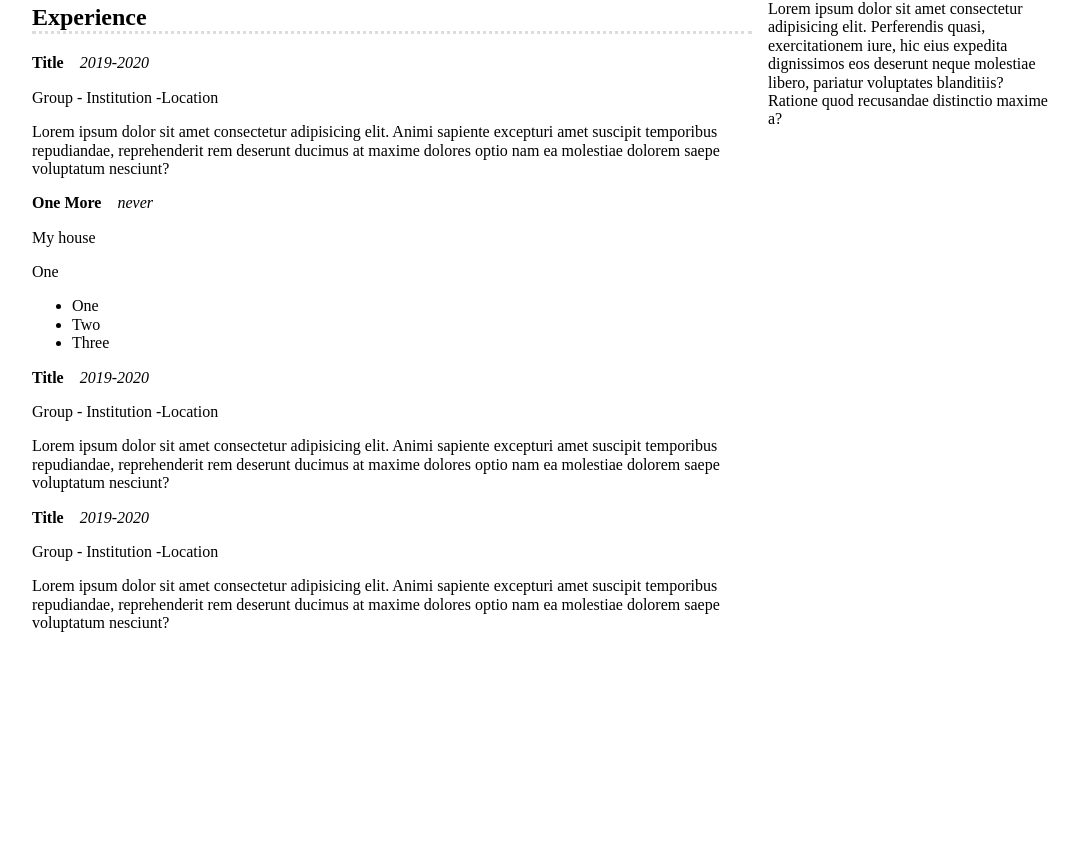
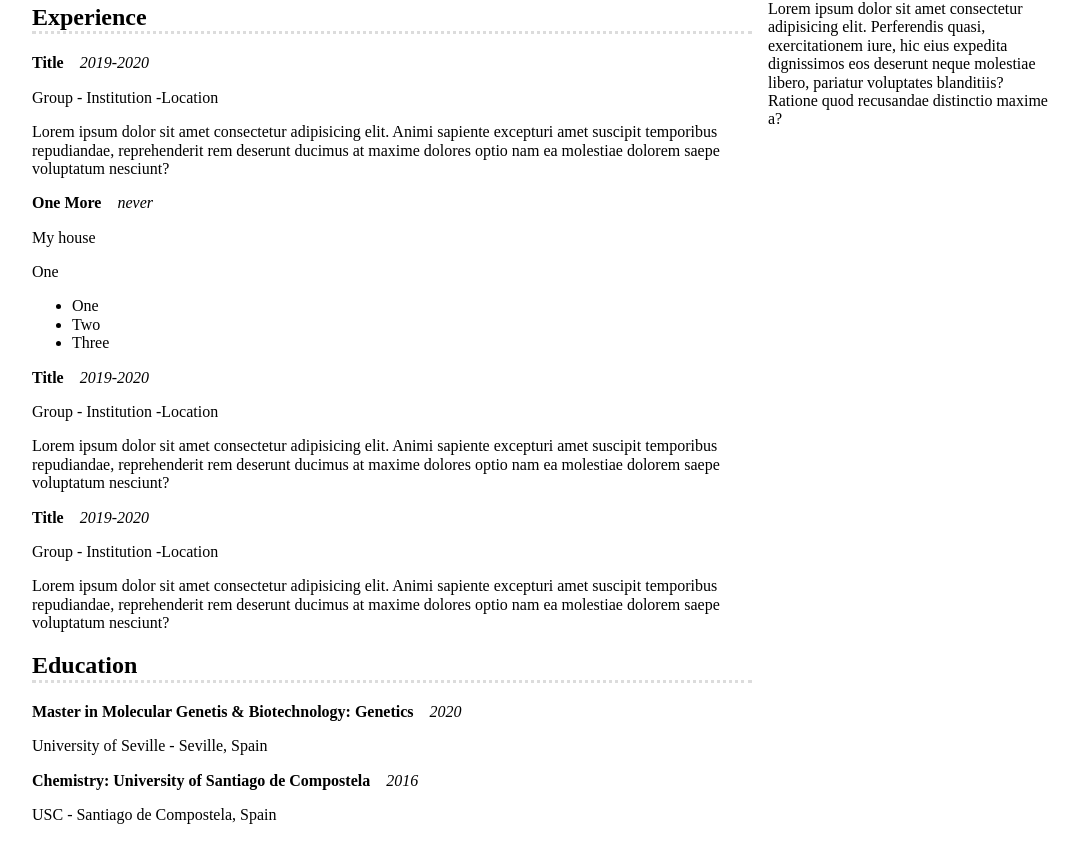
Before and after one commit to naltiva/CV, a React (Vite) app: page / in a window 1280 px wide. Shown: the part 228-1085 px from the top of the page, without its empty margins (112-1190 px from the left). Before the commit the page ends 893 px from the top, so only its background shows below. Built offline with nearby package versions, Linux system fonts and the light colour scheme.

Commit message:
Add education section

```diff
--- a/src/page.tsx
+++ b/src/page.tsx
@@ -66,7 +66,15 @@ const ColumnLeft =() => {
             </div>
 
             <div className="column--left__education">
-
+                <h2 className="section-header">Education</h2>
+                <Experience
+                    title="Master in Molecular Genetis & Biotechnology: Genetics"
+                    place="University of Seville - Seville, Spain"
+                    dates="2020"></Experience>
+                <Experience
+                    title="Chemistry: University of Santiago de Compostela"
+                    place="USC - Santiago de Compostela, Spain"
+                    dates="2016"></Experience>
             </div>
         </div>
     )
```
